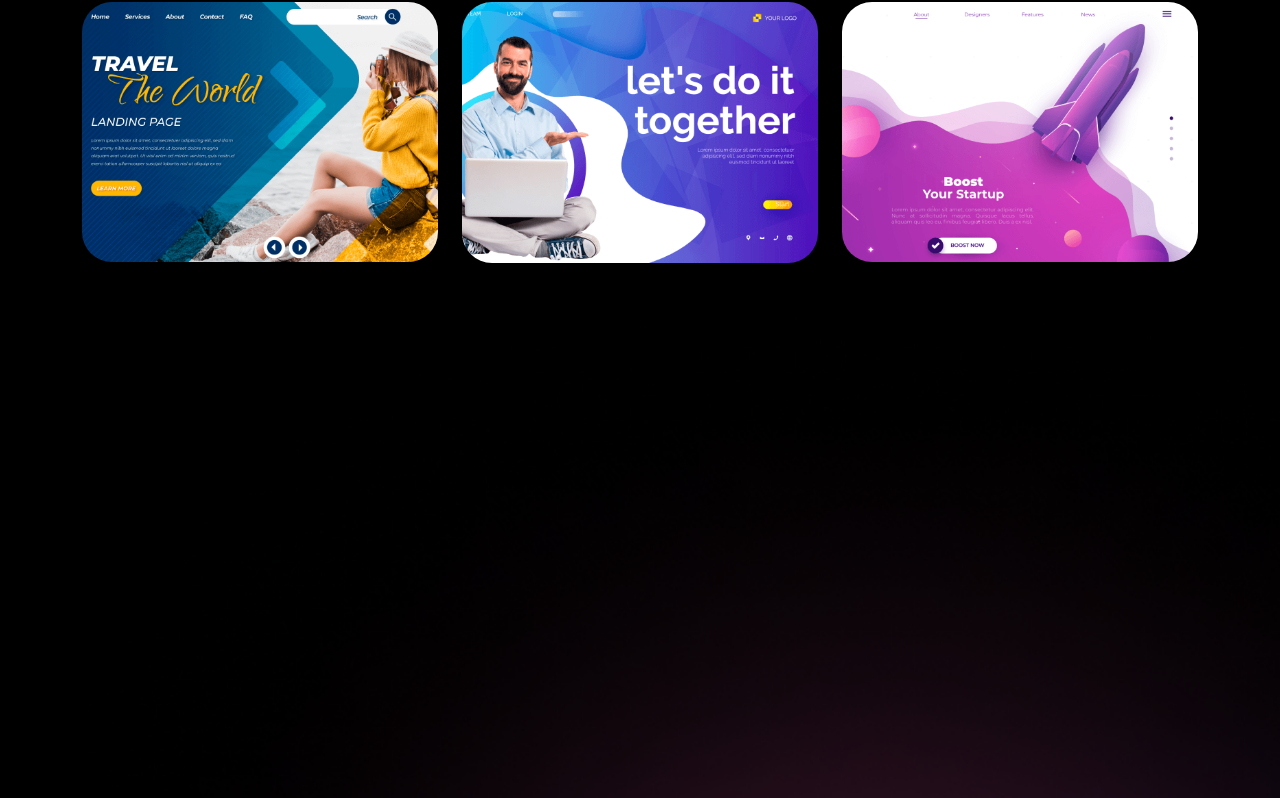
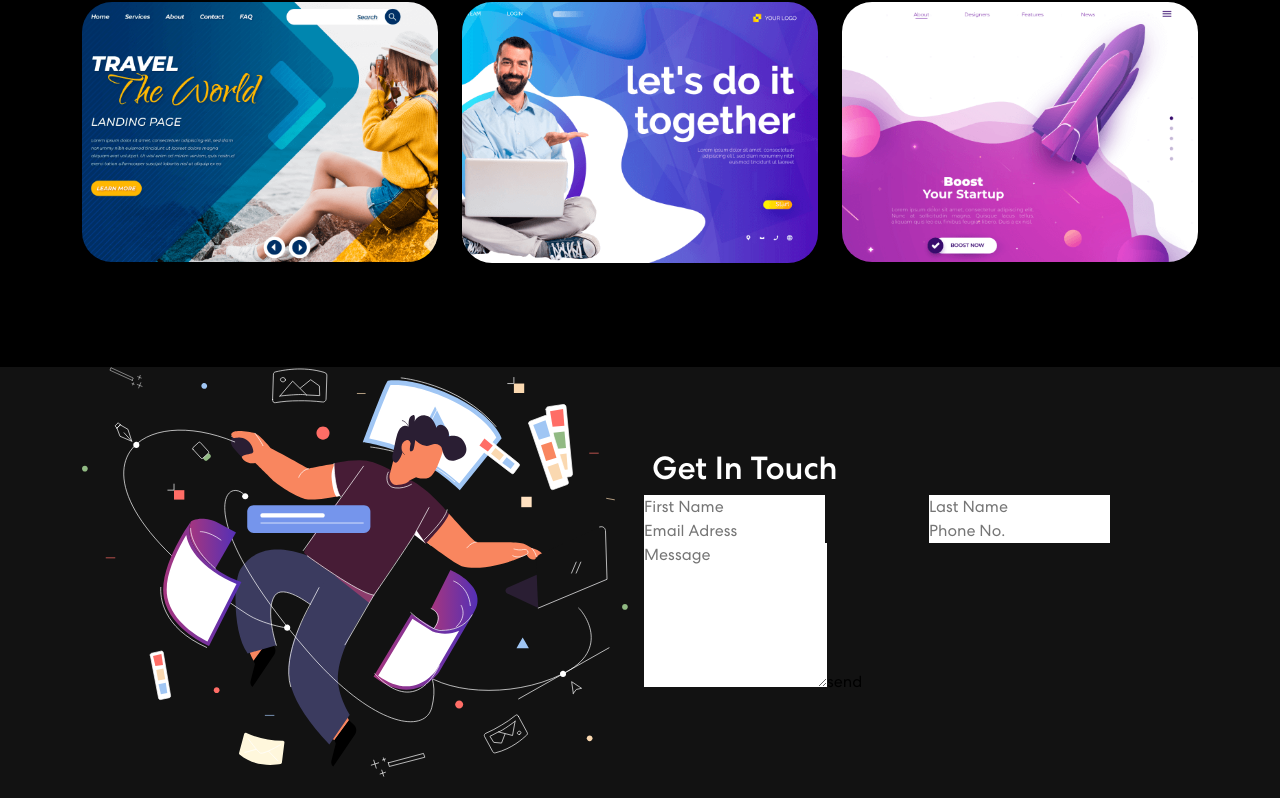
Before and after one commit to Hossein-Haghshenas/React-Portfolio-Project, a React (Create React App) app: page / in a window 1280 px wide. Shown: the part 1999-2797 px from the top of the page. After the commit the page ends 2776 px from the top, so only its background shows below. Built offline with nearby package versions, Linux system fonts and the light colour scheme.

Commit message:
Fix something

```diff
--- a/src/App.js
+++ b/src/App.js
@@ -3,16 +3,17 @@ import "bootstrap/dist/css/bootstrap.css";
 import NavBar from "./components/navbar/NavBar";
 import Banner from "./components/banner/Banner";
 import { Skills } from "./components/skills/Skills";
-import {Projects} from './components/projects/Projects'
-
+import { Projects } from "./components/projects/Projects";
+import { Contact } from "./components/contact/Contact";
 
 function App() {
   return (
     <>
       <NavBar />
       <Banner />
-      <Skills/>
-      <Projects/>
+      <Skills />
+      <Projects />
+      <Contact />
     </>
   );
 }
--- a/src/components/contact/Contact.js
+++ b/src/components/contact/Contact.js
@@ -1,48 +1,50 @@
-import './Contact.css';
-import { useState } from 'react';
-import { Container } from 'react-bootstrap';
-import contactImg from '../../assets/img/contact-img.svg'
+import "./Contact.css";
+import { useState } from "react";
+import { Col, Container, Row } from "react-bootstrap";
+import contactImg from "../../assets/img/contact-img.svg";
 export const Contact = () => {
-
-    const formInitialDetails ={
-        firstName : '',
-        lastName : '',
-        email : '',
-        phone : '',
-        message : ''
-    }
+  const formInitialDetails = {
+    firstName: "",
+    lastName: "",
+    email: "",
+    phone: "",
+    message: "",
+  };
 
   const [formDetails, setFormDetails] = useState(formInitialDetails);
-    const [buttonText, setButtonText] = useState('send');
+  const [buttonText, setButtonText] = useState("send");
   const [status, setStatus] = useState({});
 
-    const onFormUpdate = (category,value) => {
+  const onFormUpdate = (category, value) => {
     setFormDetails({
       ...formDetails,
-            [category] : value
-        })
-    }
+      [category]: value,
+    });
+  };
 
   const handleSubmit = async (e) => {
     e.preventDefault();
-        setButtonText('Sending...')
-        let response = await fetch('http://localhost:5000/contact',{
+    setButtonText("Sending...");
+    let response = await fetch("http://localhost:5000/contact", {
       method: "POST",
-            headers:{
+      headers: {
         "Content-Type": "Application/json;charset=utf-8",
       },
-            body:JSON.stringify(formDetails)
-        })
-        setButtonText('Send');
-        let result = response.json()
+      body: JSON.stringify(formDetails),
+    });
+    setButtonText("Send");
+    let result = response.json();
     setFormDetails(formInitialDetails);
 
-        if(result.code === 200){
-            setStatus({success: true,message:'Messge sent successfully'})
-        }else{
-            setStatus({success : false, message :'Something went wrong,please try again later.'})
+    if (result.code === 200) {
+      setStatus({ success: true, message: "Messge sent successfully" });
+    } else {
+      setStatus({
+        success: false,
+        message: "Something went wrong,please try again later.",
+      });
     }
-    }
+  };
 
   return (
     <section className="contact" id="connect">
@@ -60,9 +62,7 @@ export const Contact = () => {
                     type="text"
                     value={formDetails.firstName}
                     placeholder="First Name"
-                      onChange={(e) =>
-                        onFormUpdate("firstname", e.target.value)
-                      }
+                    onChange={(e) => onFormUpdate("firstName", e.target.value)}
                   />
                 </Col>
                 <Col sm={6} className="px-1">
@@ -70,7 +70,7 @@ export const Contact = () => {
                     type="text"
                     value={formDetails.lastName}
                     placeholder="Last Name"
-                      onChange={(e) => onFormUpdate("lastname", e.target.value)}
+                    onChange={(e) => onFormUpdate("lastName", e.target.value)}
                   />
                 </Col>
                 <Col sm={6} className="px-1">
@@ -90,16 +90,28 @@ export const Contact = () => {
                   />
                 </Col>
 
+                <Col className="px-1">
+                  <textarea
+                    rows="6"
+                    value={formDetails.message}
+                    placeholder="Message"
+                    onChange={(e) => onFormUpdate("message", e.target.value)}
+                  ></textarea>
+                  <button type="submit">
+                    <span>{buttonText}</span>
+                  </button>
+                </Col>
+                {status.message && (
                   <Col>
-                  <textarea row='6' value={formDetails.message} placeholder='Message'  onChange={(e) => onFormUpdate("message", e.target.value)} ></textarea>
-                  <button type='submit'><span>{buttonText}</span></button>
+                    <p
+                      className={
+                        status.success === false ? "danger" : "seccess"
+                      }
+                    >
+                      {status.message}
+                    </p>
                   </Col>
-                  {
-                      status.message &&
-                      <Col>
-                      <p className={status.success === false ? 'danger' : 'seccess'}>{status.message}</p>
-                      </Col>
-                  }
+                )}
               </Row>
             </form>
           </Col>
@@ -107,4 +119,4 @@ export const Contact = () => {
       </Container>
     </section>
   );
-}
+};
--- a/src/components/navbar/NavBar.js
+++ b/src/components/navbar/NavBar.js
@@ -58,7 +58,7 @@ const NavBar = () => {
                 Skills
               </Nav.Link>
               <Nav.Link
-                href="#projects"
+                href="#project"
                 className={
                   activeLink === "home" ? "avtive navbar-link" : "navbar-link"
                 }
--- a/src/components/projects/ProjectCard.js
+++ b/src/components/projects/ProjectCard.js
@@ -1,16 +1,16 @@
-import {Col} from 'react-bootstrap';
+import { Col } from "react-bootstrap";
 import "./Projects.css";
 
-export const ProjectCard = ({title,description,imgUrl}) => {
+export const ProjectCard = ({ title, description, imgUrl }) => {
   return (
     <Col sm={6} md={4}>
       <div className="proj-imgbx">
-            <img src={imgUrl}/>
+        <img alt="project" src={imgUrl} />
         <div className="proj-txtx">
           <h4>{title}</h4>
           <span>{description}</span>
         </div>
       </div>
     </Col>
-    )
-}
+  );
+};
--- a/src/components/projects/Projects.js
+++ b/src/components/projects/Projects.js
@@ -1,13 +1,12 @@
-import { Container, Tab ,Col,Row,Nav} from "react-bootstrap";
+import { Container, Tab, Col, Row, Nav } from "react-bootstrap";
 import { ProjectCard } from "./ProjectCard";
-import colorSharp2 from '../../assets/img/color-sharp2.png'
-import './Projects.css'
-import projImg1 from '../../assets/img/project-img1.png'
-import projImg2 from '../../assets/img/project-img2.png'
-import projImg3 from '../../assets/img/project-img3.png'
+import colorSharp2 from "../../assets/img/color-sharp2.png";
+import "./Projects.css";
+import projImg1 from "../../assets/img/project-img1.png";
+import projImg2 from "../../assets/img/project-img2.png";
+import projImg3 from "../../assets/img/project-img3.png";
 
 export const Projects = () => {
-
   const projects = [
     {
       title: "Business Startup",
@@ -41,8 +40,6 @@ export const Projects = () => {
     },
   ];
 
-
-
   return (
     <section className="project" id="project">
       <Container>
@@ -51,9 +48,9 @@ export const Projects = () => {
             <h2>Projects</h2>
             <p>
               Lorem Ipsum is simply dummy text of the printing and typesetting
-                industry. Lorem Ipsum has been the industry's standard dummy
-                text ever since the 1500s, when an unknown printer took a galley
-                of type and scrambled it to make a type specimen book.
+              industry. Lorem Ipsum has been the industry's standard dummy text
+              ever since the 1500s, when an unknown printer took a galley of
+              type and scrambled it to make a type specimen book.
             </p>
             <Tab.Container id="projects-tabs" defaultActiveKey="first">
               <Nav
@@ -74,15 +71,9 @@ export const Projects = () => {
               <Tab.Content>
                 <Tab.Pane eventKey="first">
                   <Row>
-                            {
-                                projects.map((project,index) => {
-                                    return (
-                                       <ProjectCard key={index}
-                                       {...project}
-                                       />
-                                    )
-                                })
-                            }
+                    {projects.map((project, index) => {
+                      return <ProjectCard key={index} {...project} />;
+                    })}
                   </Row>
                 </Tab.Pane>
                 <Tab.Pane eventKey="second">Lorem Ipsum</Tab.Pane>
@@ -92,7 +83,7 @@ export const Projects = () => {
           </Col>
         </Row>
       </Container>
-        <img className="background-image0right" src={colorSharp2} />
+      <img className="background-image-right" alt="" src={colorSharp2} />
     </section>
   );
 };
--- a/src/components/skills/Skills.js
+++ b/src/components/skills/Skills.js
@@ -1,11 +1,11 @@
-import { Container ,Col , Row } from "react-bootstrap";
+import { Container, Col, Row } from "react-bootstrap";
 import Carousel from "react-multi-carousel";
 import "react-multi-carousel/lib/styles.css";
-import meter1 from '../../assets/img/meter1.svg'
+import meter1 from "../../assets/img/meter1.svg";
 import meter2 from "../../assets/img/meter2.svg";
 import meter3 from "../../assets/img/meter3.svg";
 import colorSharp from "../../assets/img/color-sharp.png";
-import './Skills.css'
+import "./Skills.css";
 export const Skills = () => {
   const responsive = {
     superLargeDesktop: {
@@ -44,19 +44,19 @@ export const Skills = () => {
                 className="skill-slider"
               >
                 <div className="item">
-                  <img src={meter1} alt="Image" />
+                  <img src={meter1} alt="" />
                   <h5>Web Development</h5>
                 </div>
                 <div className="item">
-                  <img src={meter2} alt="Image" />
+                  <img src={meter2} alt="" />
                   <h5>Brand Identity</h5>
                 </div>
                 <div className="item">
-                  <img src={meter3} alt="Image" />
+                  <img src={meter3} alt="" />
                   <h5>Logo Design</h5>
                 </div>
                 <div className="item">
-                  <img src={meter1} alt="Image" />
+                  <img src={meter1} alt="" />
                   <h5>Web Development</h5>
                 </div>
               </Carousel>
@@ -64,7 +64,7 @@ export const Skills = () => {
           </Col>
         </Row>
       </Container>
-      <img className="background-image-left" src={colorSharp} />
+      <img className="background-image-left" alt="" src={colorSharp} />
     </section>
   );
 };
```
Also changed, not shown: src/components/Newsletter.js (deleted, +0 -38 lines), src/components/mailchimpForm/MailchimpForm.js (+10 -6 lines), src/components/mailchimpForm/Newsletter.js (added, +52 -0 lines). Lines whose indentation alone changed are shown as unchanged.
